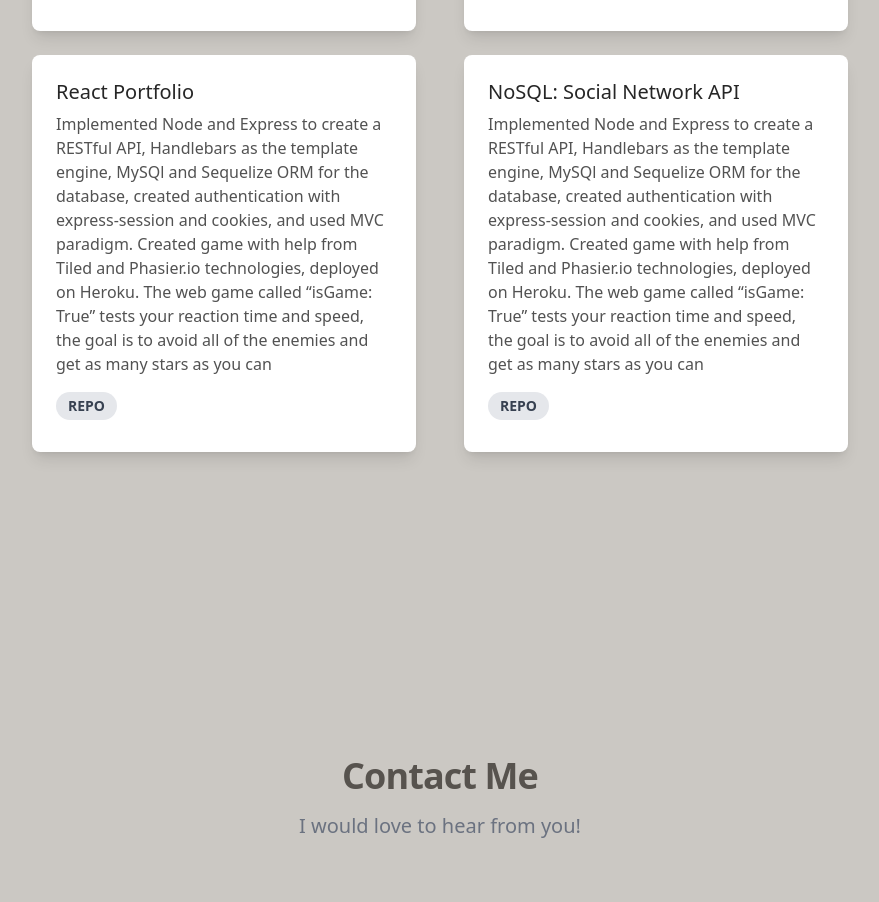
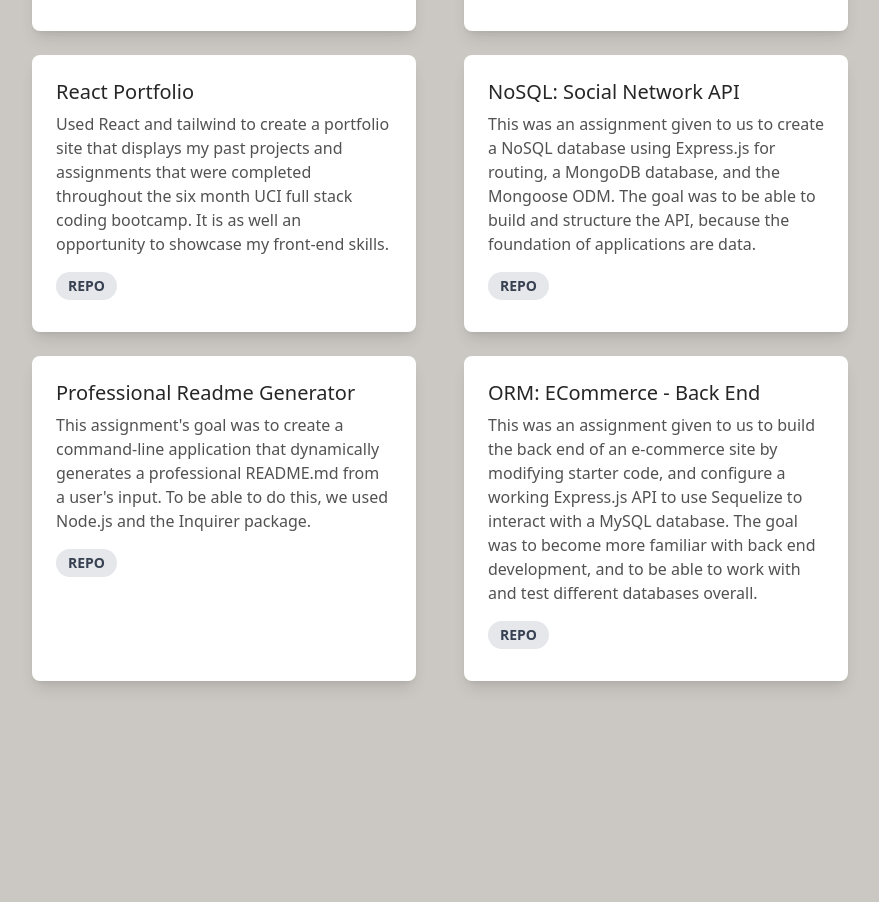
Before and after one commit to MjDukic/myreactPortfolio, a React (Vite) app: page / in a window 1280 px wide. Shown: the part 952-1854 px from the top of the page, without its empty margins (200-1079 px from the left). Built offline with nearby package versions, Linux system fonts and the light colour scheme.

Commit message:
added all 6 projects with descriptions

```diff
--- a/src/components/Projects.jsx
+++ b/src/components/Projects.jsx
@@ -1,6 +1,7 @@
 import React from 'react';
 
 //https://tailwind-elements.com/docs/standard/components/cards/
+//https://tailwindcss.com/docs/margin
 
 //add images, figure that out
 
@@ -8,6 +9,7 @@ import React from 'react';
 const Projects = () => {
   return (
     <section id="projects">
+
         <div class="flex justify-center ">
             <div class="block max-w-sm rounded-lg bg-white p-6 shadow-lg dark:bg-neutral-700 mx-6 ">
                 <h5 class="mb-2 text-xl font-medium leading-tight text-neutral-800 dark:text-neutral-50">
@@ -49,12 +51,8 @@ const Projects = () => {
                     React Portfolio
                 </h5>
                 <p class="mb-4 text-base text-neutral-600 dark:text-neutral-200">
-                Implemented Node and Express to create a RESTful API,
-                Handlebars as the template engine, MySQl and Sequelize ORM for the database,
-                created authentication with express-session and cookies, and used MVC paradigm.
-                 Created game with help from Tiled and Phasier.io technologies, deployed on Heroku.
-                 The web game called “isGame: True” tests your reaction time and speed, the goal is to
-                 avoid all of the enemies and get as many stars as you can
+                Used React and tailwind to create a portfolio site that displays my past projects and assignments that were
+                completed throughout the six month UCI full stack coding bootcamp. It is as well an opportunity to showcase my front-end skills.
                 </p>
             <div class="">
                 <a href="https://github.com/MjDukic/myreactPortfolio">
@@ -67,12 +65,8 @@ const Projects = () => {
                     NoSQL: Social Network API
                 </h5>
                 <p class="mb-4 text-base text-neutral-600 dark:text-neutral-200">
-                Implemented Node and Express to create a RESTful API,
-                Handlebars as the template engine, MySQl and Sequelize ORM for the database,
-                created authentication with express-session and cookies, and used MVC paradigm.
-                 Created game with help from Tiled and Phasier.io technologies, deployed on Heroku.
-                 The web game called “isGame: True” tests your reaction time and speed, the goal is to
-                 avoid all of the enemies and get as many stars as you can
+                This was an assignment given to us to create a NoSQL database using Express.js for routing, a MongoDB database,
+                and the Mongoose ODM. The goal was to be able to build and structure the API, because the foundation of applications are data.
                 </p>
             <div class="">
                 <a href="https://github.com/MjDukic/wk18-NoSQL-SocialNetworkAPI">
@@ -81,6 +75,39 @@ const Projects = () => {
             </div>
             </div>
         </div>
+        <div class="flex justify-center mt-6 px-6">
+            <div class="block max-w-sm rounded-lg bg-white p-6 shadow-lg dark:bg-neutral-700 mx-6">
+            <h5 class="mb-2 text-xl font-medium leading-tight text-neutral-800 dark:text-neutral-50">
+                Professional Readme Generator
+                </h5>
+                <p class="mb-4 text-base text-neutral-600 dark:text-neutral-200">
+                This assignment's goal was to create a command-line application that dynamically
+                generates a professional README.md from a user's input. To be able to do this, we used
+                Node.js and the Inquirer package.
+                </p>
+            <div class="">
+                <a href="https://github.com/MjDukic/Professional-ReadMe-Generator-Wk9">
+                    <span class="inline-block bg-gray-200 rounded-full px-3 py-1 text-sm font-semibold text-gray-700 mr-2 mb-2">REPO</span>
+                </a>
+            </div>
+            </div>
+            <div class="block max-w-sm rounded-lg bg-white p-6 shadow-lg dark:bg-neutral-700 mx-6">
+                <h5 class="mb-2 text-xl font-medium leading-tight text-neutral-800 dark:text-neutral-50">
+                    ORM: ECommerce - Back End
+                </h5>
+                <p class="mb-4 text-base text-neutral-600 dark:text-neutral-200">
+                This was an assignment given to us to build the back end of an e-commerce site by modifying starter code, and
+                configure a working Express.js API to use Sequelize to interact with a MySQL database. The goal was to become more
+                familiar with back end development, and to be able to work with and test different databases overall.
+                </p>
+            <div class="">
+                <a href="https://github.com/MjDukic/ORM-ECommerce-BackEnd">
+                    <span class="inline-block bg-gray-200 rounded-full px-3 py-1 text-sm font-semibold text-gray-700 mr-2 mb-2">REPO</span>
+                </a>
+            </div>
+            </div>
+        </div>
+
     </section>
     );
 };
```
